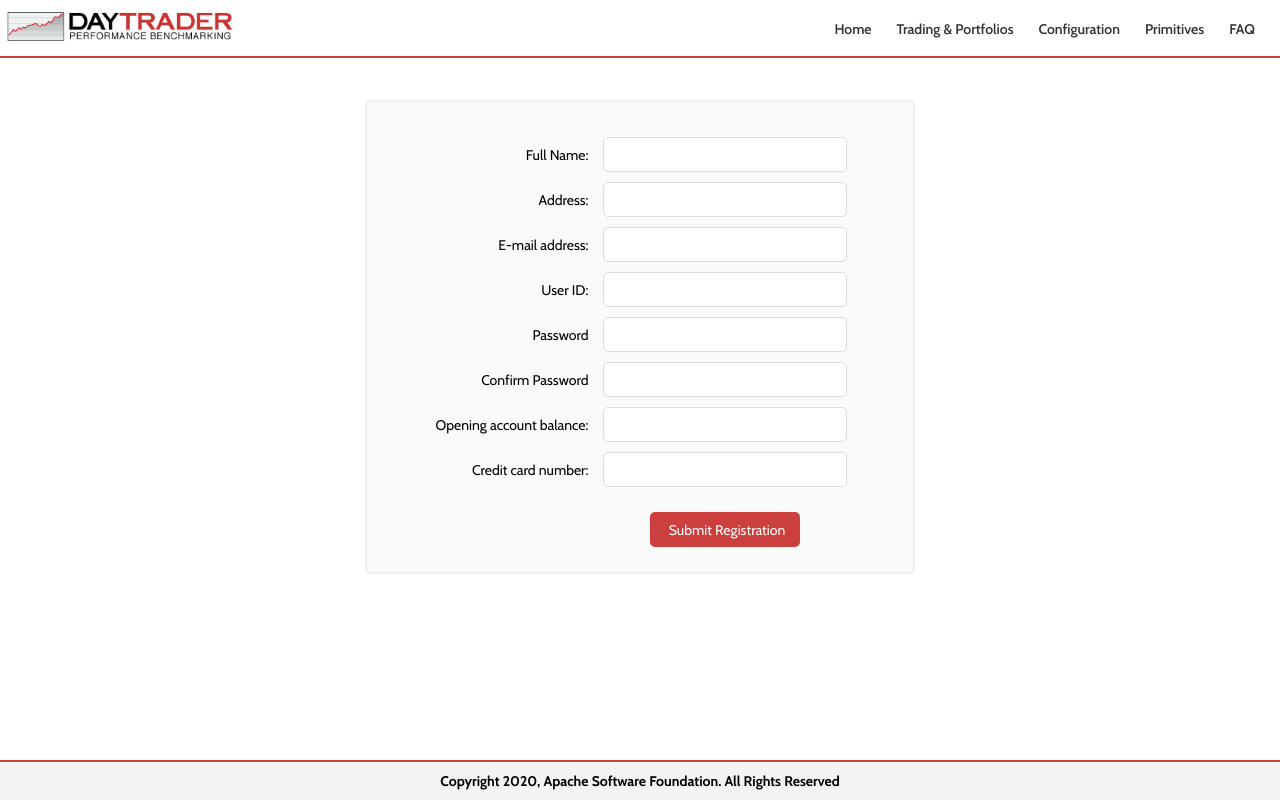
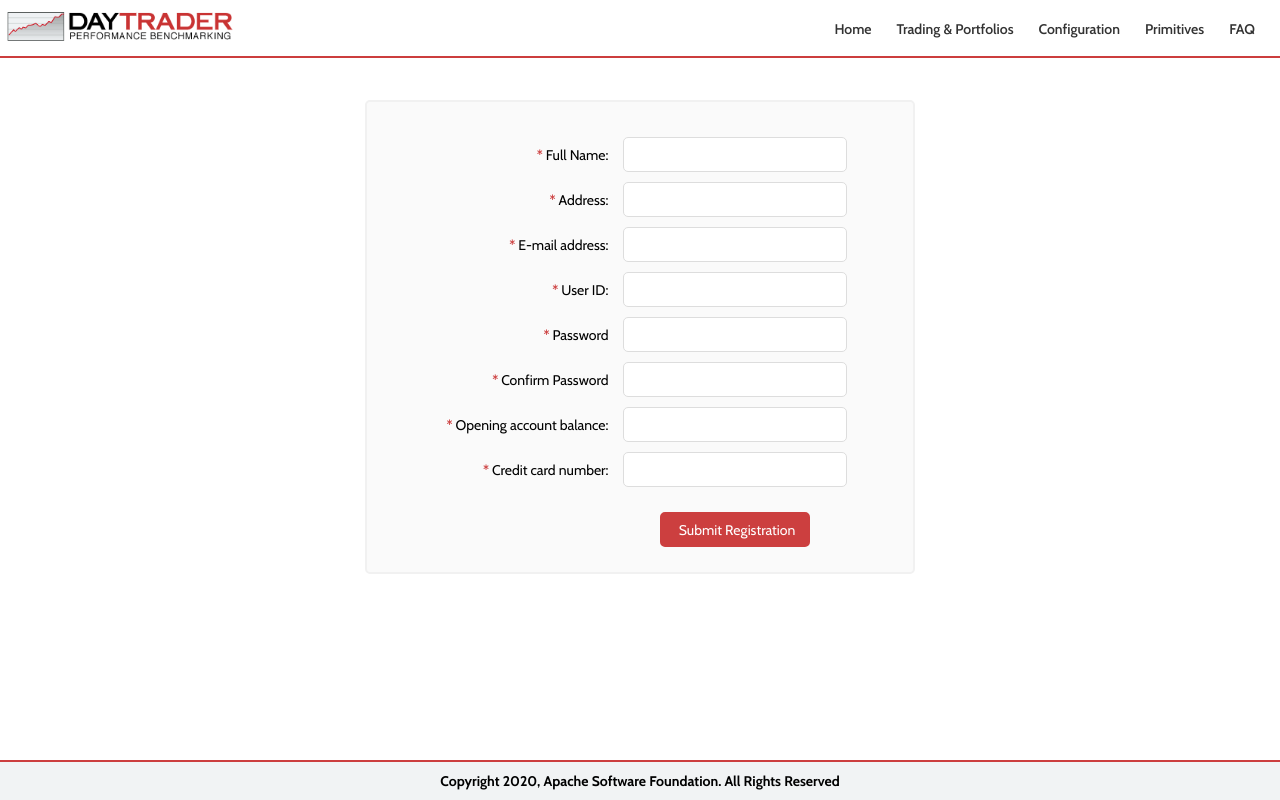
Before and after one commit to sinha0610harsh/daytrader-frontend, a React (Create React App) app: page /Register in a window 1280 px wide. Built offline with nearby package versions, Linux system fonts and the light colour scheme.

Commit message:
Added validations in Registration page

```diff
--- a/src/components/Register.css
+++ b/src/components/Register.css
@@ -46,14 +46,21 @@
 .ar-register-box .form-container .form-group label {
     display: inline-block;
     text-align: right;
-    min-width: 155px;
+    min-width: 175px;
     margin: 0 0 5px;
     font-size: 14px;
     margin-right: 15px;
 }
 
+.ar-register-box .form-container .form-group label span {
+    color: #cc3f3f;
+    font-size: 14px;
+    padding-right: 3px;
+    font-weight: 600;
+}
+
 .ar-register-box .form-container .form-group input {
-    width: calc(100% - 170px);
+    width: calc(100% - 190px);
     height: 35px;
     border-radius: 5px;
     border: 1px solid #ddd;
--- a/src/components/Register.js
+++ b/src/components/Register.js
@@ -16,7 +16,8 @@ class Registerpage extends Component {
       password: '',
       userID: '',
       openBalance: '',
-      confirmPassword: ''
+      confirmPassword: '',
+      showErrorMessage: false
     }
   }
 
@@ -30,7 +31,11 @@ class Registerpage extends Component {
   handleRegister = (e) => {
     e.preventDefault()
     const { fullName, address, email, userID, password, confirmPassword, openBalance, creditCard } = this.state
-
+    if (!fullName || !address || !email || !userID || password !== confirmPassword || !openBalance || !creditCard) {
+      this.setState({
+        showErrorMessage: true
+      })
+    } else {
       axios.post(`${ACCOUNTS_API_URL}/accounts`, {
         accountID: 0,
         balance: 0,
@@ -50,12 +55,20 @@ class Registerpage extends Component {
         profileID: userID
       }).then(res => {
         console.log('res', res)
+        if (res.status === 201) {
+          localStorage.setItem('userId', res.data.profileID)
+          this.props.history.push('/TradingAndPortfolios');
+        } else {
+          window.alert('Something went wrong, Please try again')
+        }
+      }).catch(e => {
+        window.alert('Something went wrong, Please try again')
       })
-
+    }
   }
 
   render() {
-    const { fullName, address, email, userID, password, confirmPassword, openBalance, creditCard } = this.state
+    const { fullName, address, email, userID, password, confirmPassword, openBalance, creditCard, showErrorMessage } = this.state
     return (
       <div className='app-register-container'>
         <Navbar />
@@ -64,7 +77,7 @@ class Registerpage extends Component {
             <div className='form-container'>
               <form onSubmit={this.handleRegister}>
                 <div className='form-group'>
-                  <label>Full Name:</label>
+                  <label><span>*</span>Full Name:</label>
                   <input
                     type="text"
                     className='app-register-input'
@@ -74,7 +87,7 @@ class Registerpage extends Component {
                   />
                 </div>
                 <div className='form-group'>
-                <label>Address:</label>
+                <label><span>*</span>Address:</label>
                 <input
                   type="text"
                   className='app-register-input'
@@ -84,7 +97,7 @@ class Registerpage extends Component {
                 />
               </div>
               <div className='form-group'>
-                <label>E-mail address:</label>
+                <label><span>*</span>E-mail address:</label>
                 <input
                   type="text"
                   className='app-register-input'
@@ -94,7 +107,7 @@ class Registerpage extends Component {
                 />
               </div>
               <div className='form-group'>
-                <label>User ID:</label>
+                <label><span>*</span>User ID:</label>
                 <input
                   type="text"
                   className='app-register-input'
@@ -104,7 +117,7 @@ class Registerpage extends Component {
                 />
               </div>
               <div className='form-group'>
-                <label>Password</label>
+                <label><span>*</span>Password</label>
                 <input
                   type="password"
                   className='app-register-input'
@@ -114,7 +127,7 @@ class Registerpage extends Component {
                 />
               </div>
               <div className='form-group'>
-                <label>Confirm Password</label>
+                <label><span>*</span>Confirm Password</label>
                 <input
                   type="password"
                   className='app-register-input'
@@ -122,9 +135,10 @@ class Registerpage extends Component {
                   onChange={this.handleOnChange}
                   value={confirmPassword}
                 />
+                {showErrorMessage && password !== confirmPassword && <p style={{color: '#cc3f3f', fontSize: 12, textAlign: 'right', margin: 0}}>Passwords are not matching!</p>}
               </div>
               <div className='form-group'>
-                <label>Opening account balance:</label>
+                <label><span>*</span>Opening account balance:</label>
                 <input
                   type="text"
                   className='app-register-input'
@@ -134,7 +148,7 @@ class Registerpage extends Component {
                 />
               </div>
               <div className='form-group'>
-                <label>Credit card number:</label>
+                <label><span>*</span>Credit card number:</label>
                 <input
                   type="text"
                   className='app-register-input'
@@ -143,6 +157,7 @@ class Registerpage extends Component {
                   value={creditCard}
                 />
               </div>
+              {showErrorMessage && <p style={{color: '#cc3f3f', fontSize: 12, textAlign: 'right', margin: 0}}>Please fill out all mandatory fields.</p>}
               <div className='form-group'>
                 <label></label>
                 <input type="submit" className='app-register-input submit-button' value='Submit Registration' />
--- a/src/components/TradingAndPortfolios/Account/Account.js
+++ b/src/components/TradingAndPortfolios/Account/Account.js
@@ -9,7 +9,6 @@ import './Account.css';
 import { ACCOUNTS_API_URL } from '../../../constants';
 import Loader from '../../Loader/Loader';
 
-const userId = localStorage.getItem('userId')
 class Accountpage extends Component {
   constructor() {
     super();
@@ -23,19 +22,21 @@ class Accountpage extends Component {
       showLoader: true,
     }
   }
+
   componentDidMount() {
+    const userId = localStorage.getItem('userId')
     axios.get(`https://localhost:1443/accounts/${userId}`)
       .then(res => {
         console.log('res', res)
         this.setState({
-          accountsummary: res.data,
+          accountsummary: {...res.data},
         })
       })
     axios.get(`https://localhost:1443/accounts/${userId}/profiles`)
       .then(res => {
         console.log('res', res)
         this.setState({
-          userinfo: res.data,
+          userinfo: {...res.data},
           showLoader: false
         })
       })
@@ -62,6 +63,7 @@ class Accountpage extends Component {
       password: userinfo.password,
       userID: userinfo.userID
     }
+    const userId = localStorage.getItem('userId')
     axios.put(`${ACCOUNTS_API_URL}/accounts/${userId}/profiles`, dataToSend)
       .then(res => {
         console.log('res', res);
@@ -71,6 +73,7 @@ class Accountpage extends Component {
       })
   }
   showAllOrders=()=>{
+    const userId = localStorage.getItem('userId')
     axios.get(`https://localhost:2443/portfolios/${userId}/orders`)
     .then(res=>{
       console.log('res',res)
@@ -112,7 +115,7 @@ class Accountpage extends Component {
               <td>Cash Balance: <span>{balance}</span></td>
             </tr>
             <tr className='table-row'>
-              <td>User ID: <span>{userId}</span></td>
+              <td>User ID: <span>{userID}</span></td>
               <td>Total Logouts: <span>{logoutCount}</span></td>
               <td>Opening Balance: <span>{openBalance}</span></td>
             </tr>
@@ -167,7 +170,7 @@ class Accountpage extends Component {
                 <input
                   type="text"
                   name="userid"
-                  value={userId}
+                  value={userID}
                   onChange={this.handleOnInputChange}
                 />
               </td>
--- a/src/components/TradingAndPortfolios/Portfolio/Portfolio.js
+++ b/src/components/TradingAndPortfolios/Portfolio/Portfolio.js
@@ -11,7 +11,6 @@ import uparrow from '../../../assets/arrowup.gif';
 import { TXN_FEE } from '../../../constants';
 import CompletedOrder from '../NewOrder/CompletedOrder';
 
-const userId = localStorage.getItem('userId')
 const trade = 'sell'
 const mode=0
 class Portfoliopage extends Component {
@@ -27,6 +26,7 @@ class Portfoliopage extends Component {
   }
 
   componentDidMount() {
+    const userId = localStorage.getItem('userId')
     let holdingsinfo = [];
     axios.get(`https://localhost:3443/portfolios/${userId}/holdings`).
       then(async (res) => {
--- a/src/components/login.css
+++ b/src/components/login.css
@@ -75,6 +75,9 @@
     text-align: right;
 }
 
+.regitster-link-section {
+    font-size: 12px;
+}
 
 .regitster-link-section a {
     color: #cc3f3f;
```
